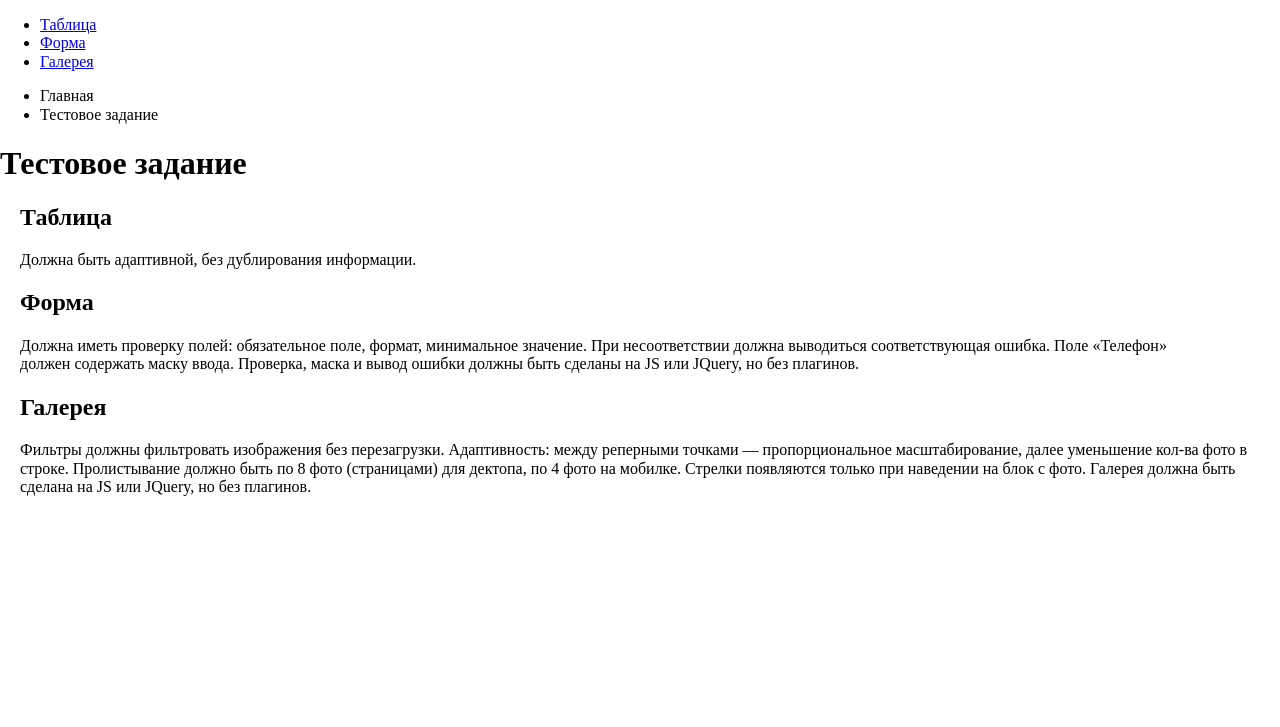
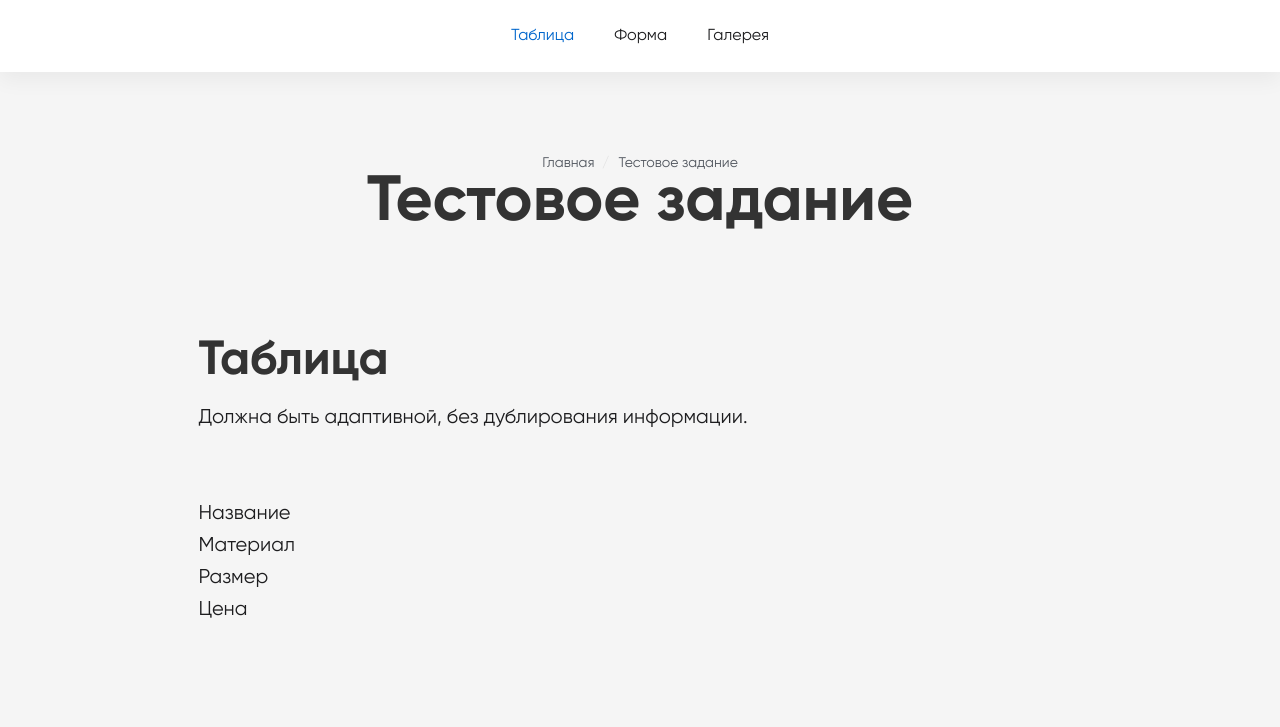
Before and after one commit to viseko/design-lab-test, a website built with webpack: page public/index.html in a window 1280 px wide. Shown: the top 727 px of the page. Built offline with nearby package versions, Linux system fonts and the light colour scheme.

Commit message:
Added common layout

```diff
--- a/public/index.html
+++ b/public/index.html
@@ -18,7 +18,7 @@
   <header class="page-header">
     <nav class="page-header__nav page-nav">
       <ul class="page-nav__list">
-        <li class="page-nav__item">
+        <li class="page-nav__item page-nav__item--active">
           <a href="#table" class="page-nav__link">
             Таблица
           </a>
@@ -54,6 +54,15 @@
 
       <div class="table">
         <!-- Table markup -->
+        <div class="table__head">
+          <div class="table__row">
+            <div class="table__th">Название</div>
+            <div class="table__th">Материал</div>
+            <div class="table__th">Размер</div>
+            <div class="table__th">Цена</div>
+          </div>
+        </div>
+        <div class="table__body"></div>
       </div>
     </div>
   </section>
--- a/src/scss/_globals.scss
+++ b/src/scss/_globals.scss
@@ -6,6 +6,19 @@
 
 html {
   box-sizing: border-box;
+}
+
+body {
+  @include gilroy-regular;
+
+  background-color: $cl-silver;
+  color: $cl-black;
+  font-size: 20px;
+  line-height: 1.6em;
+
+  @include mobile {
+    font-size: 16px;
+  }
 }
 
 .visually-hidden {
@@ -20,6 +33,14 @@ html {
 
 .container {
   width: 100%;
+  max-width: $container-max-width;
   margin: 0 auto;
-  padding: 0 20px;
+  padding: 0 $padding-desktop;
+
+  @include mobile {
+    padding: 0 $padding-mobile;
+  }
 }
+
+.container--gallery {
+}
--- a/src/scss/_mixins.scss
+++ b/src/scss/_mixins.scss
@@ -25,3 +25,10 @@
   font-weight: 700;
   font-family: $gilroy;
 }
+
+// Adaptive
+@mixin mobile {
+  @media (max-width: $br-mobile) {
+    @content;
+  }
+}
--- a/src/scss/_variables.scss
+++ b/src/scss/_variables.scss
@@ -24,3 +24,6 @@ $container-max-width: 883px + $padding-desktop * 2;
 
 // Fonts
 $gilroy: "Gilroy", "Arial", sans-serif;
+
+// Breakpoints
+$br-mobile: 515px;
--- /dev/null
+++ b/src/scss/blocks/breadcrumbs.scss
@@ -0,0 +1,30 @@
+.breadcrumbs {
+  @include list-reset;
+
+  display: flex;
+  flex-wrap: wrap;
+  color: $cl-gray-middle;
+  font-size: 14px;
+  line-height: 16px;
+}
+
+.breadcrumbs__item {
+  position: relative;
+  margin-right: 24px;
+
+  &::after {
+    content: "/";
+    position: absolute;
+    top: 0;
+    right: -15px;
+    color: $cl-stroke;
+  }
+
+  &:last-child {
+    margin-right: 0;
+  }
+
+  &:last-child::after {
+    display: none;
+  }
+}
--- /dev/null
+++ b/src/scss/blocks/page-header.scss
@@ -0,0 +1,28 @@
+.page-header {
+  margin-bottom: 94px;
+}
+
+.page-header__nav {
+  // --
+}
+
+.page-header__title {
+  display: flex;
+  flex-direction: column;
+  align-items: center;
+  padding-top: 83px;
+  text-align: center;
+}
+
+.page-header__heading {
+  @include gilroy-bold;
+
+  margin: 0;
+  color: $cl-darkgray;
+  font-size: 64px;
+  line-height: 1em;
+
+  @include mobile {
+    font-size: 48px;
+  }
+}
--- /dev/null
+++ b/src/scss/blocks/page-nav.scss
@@ -0,0 +1,40 @@
+.page-nav {
+  display: flex;
+  justify-content: center;
+  padding: 20px;
+  background-color: #ffffff;
+  box-shadow: 0 8px 20px rgb(0 0 0 / 5%);
+  font-size: 16px;
+}
+
+.page-nav__list {
+  @include list-reset;
+
+  display: flex;
+}
+
+.page-nav__item {
+  margin-right: 40px;
+
+  &:last-child {
+    margin-right: 0;
+  }
+}
+
+.page-nav__item--active {
+  color: $cl-primary;
+}
+
+.page-nav__link {
+  color: inherit;
+  text-decoration: none;
+  transition: color 0.1s, opacity 0.1s;
+
+  &:hover {
+    color: $cl-primary;
+  }
+
+  &:active {
+    opacity: 60%;
+  }
+}
--- /dev/null
+++ b/src/scss/blocks/section.scss
@@ -0,0 +1,34 @@
+.section {
+  margin-bottom: $margin-desktop-m;
+}
+
+.section p {
+  margin: 0;
+  margin-bottom: $margin-desktop-s;
+}
+
+.section__title {
+  @include gilroy-bold;
+
+  margin: 0;
+  margin-bottom: 9px;
+  color: $cl-darkgray;
+  font-size: 48px;
+  line-height: 64px;
+}
+
+@include mobile {
+  .section {
+    margin-bottom: $margin-mobile-m;
+  }
+
+  .section p {
+    margin-bottom: $margin-mobile-s;
+  }
+
+  .section__title {
+    font-size: 40px;
+    line-height: 56px;
+    text-align: center;
+  }
+}
--- a/src/scss/index.scss
+++ b/src/scss/index.scss
@@ -3,5 +3,11 @@
 // Global rules
 @import "fonts";
 @import "variables";
+@import "mixins";
 @import "globals";
-@import "mixins";
+
+// Common blocks
+@import "blocks/page-nav";
+@import "blocks/page-header";
+@import "blocks/section";
+@import "blocks/breadcrumbs";
```
